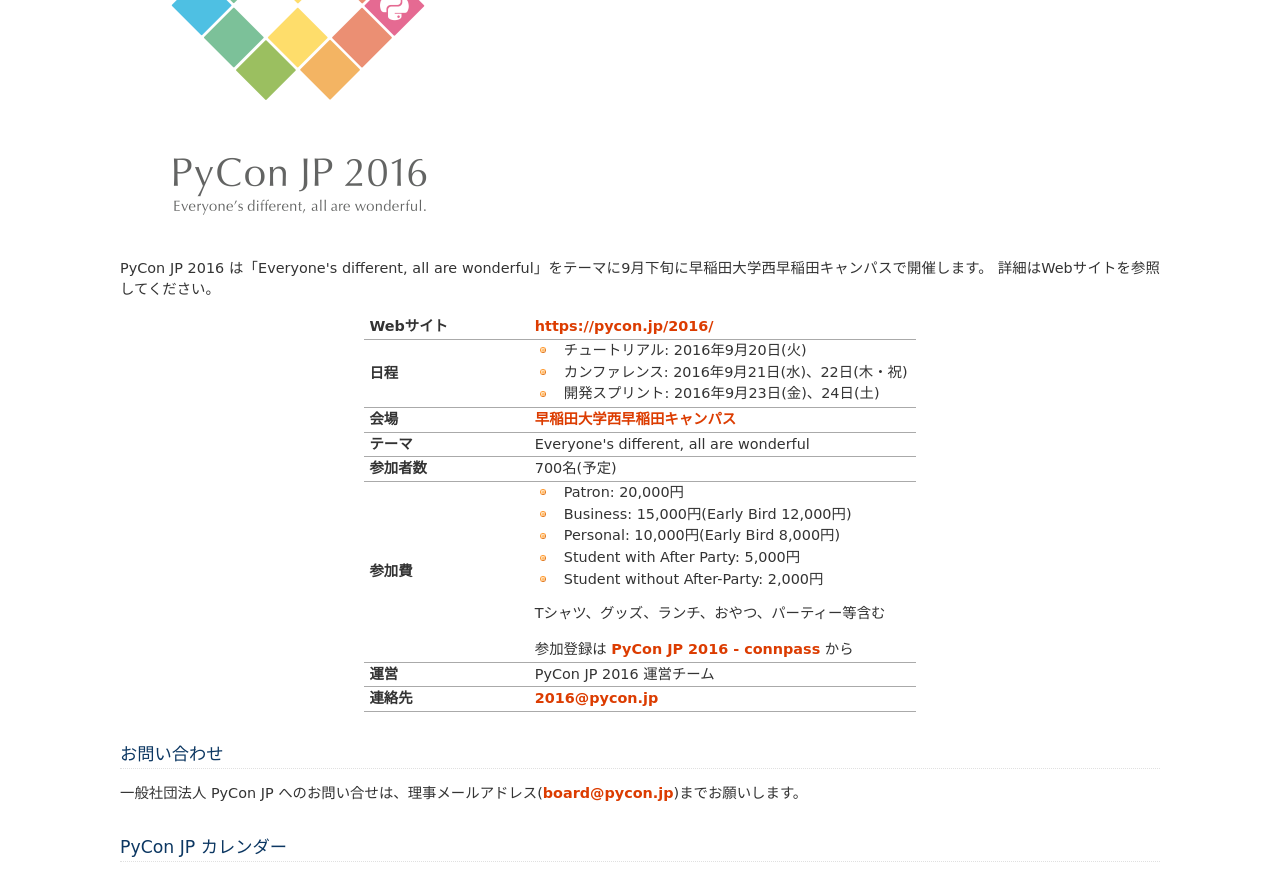
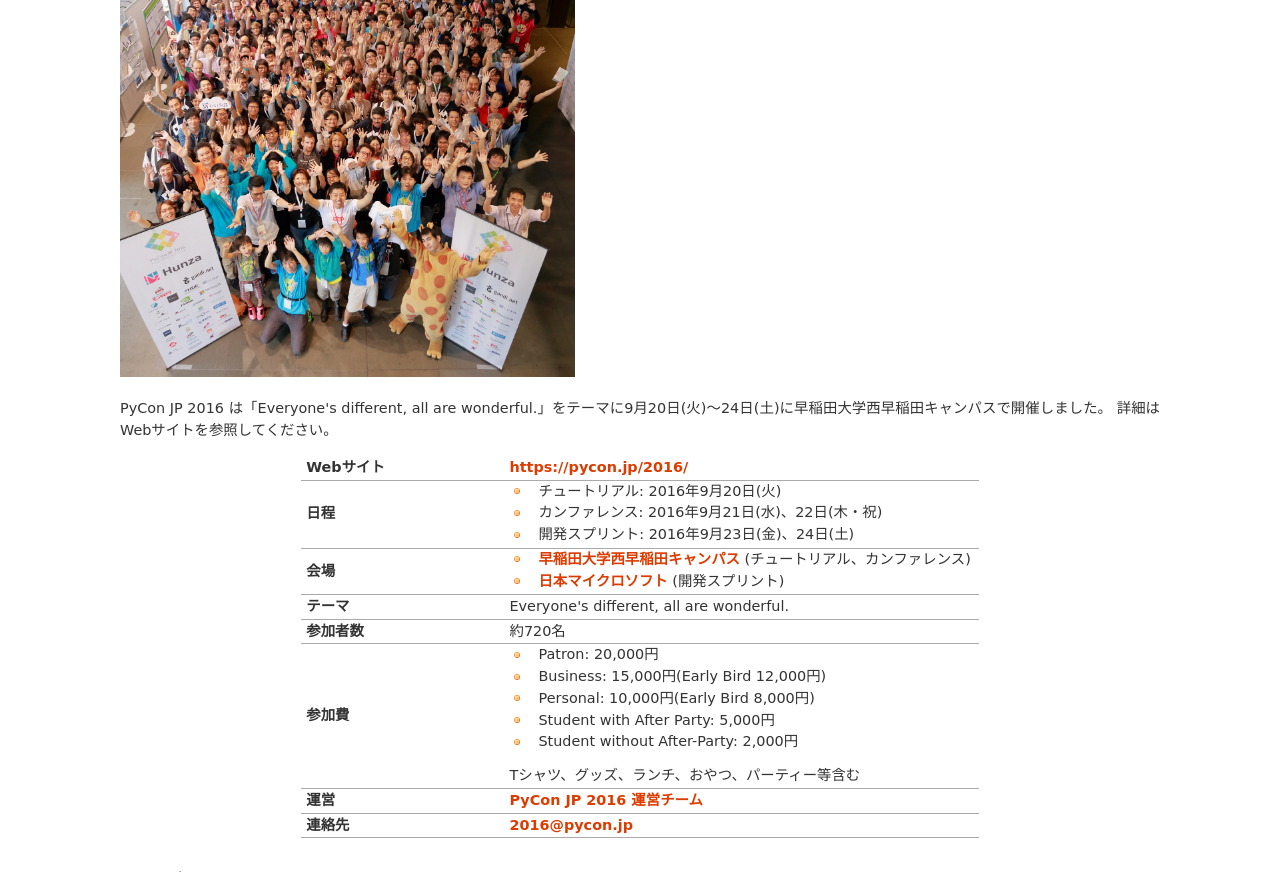
Before and after one commit to pyconjp/www.pycon.jp, a Sphinx documentation site: the page built from source/index.rst, in a window 1280 px wide and 900 px high, scrolled down 689 px, cut to the strip 0-872 px from the top of the window. Built offline with Sphinx 7.4.7, drawn with Linux system fonts in a browser that asks for light colours.

Commit message:
ISSHA-354 PyCon JP 2016 の終了対応

```diff
--- a/source/index.rst
+++ b/source/index.rst
@@ -22,11 +22,11 @@
 PyCon JP 2016
 =============
 
-.. image:: /_static/pyconjp2016-logo.png
-   :width: 358
-   :alt: PyCon JP 2016 / Everyone's different, all are wonderful
+.. image:: /_static/pyconjp2016-group-photo.jpg
+   :width: 455
+   :alt: PyCon JP 2016 group photo
 
-PyCon JP 2016 は「Everyone's different, all are wonderful」をテーマに9月下旬に早稲田大学西早稲田キャンパスで開催します。
+PyCon JP 2016 は「Everyone's different, all are wonderful.」をテーマに9月20日(火)〜24日(土)に早稲田大学西早稲田キャンパスで開催しました。
 詳細はWebサイトを参照してください。
 
 .. list-table::
@@ -40,11 +40,12 @@
        - カンファレンス: 2016年9月21日(水)、22日(木・祝)
        - 開発スプリント: 2016年9月23日(金)、24日(土)
    * - 会場
-     - `早稲田大学西早稲田キャンパス <https://www.waseda.jp/top/access/nishiwaseda-campus>`_
+     - - `早稲田大学西早稲田キャンパス <https://www.waseda.jp/top/access/nishiwaseda-campus>`_ (チュートリアル、カンファレンス)
+       - `日本マイクロソフト <https://www.microsoft.com/>`_ (開発スプリント)
    * - テーマ
-     - Everyone's different, all are wonderful
+     - Everyone's different, all are wonderful.
    * - 参加者数
-     - 700名(予定)
+     - 約720名
    * - 参加費
      - - Patron: 20,000円
        - Business: 15,000円(Early Bird 12,000円)
@@ -53,10 +54,8 @@
        - Student without After-Party: 2,000円
 
        Tシャツ、グッズ、ランチ、おやつ、パーティー等含む
-
-       参加登録は `PyCon JP 2016 - connpass <http://pyconjp.connpass.com/event/30692/>`_ から
    * - 運営
-     - PyCon JP 2016 運営チーム
+     - `PyCon JP 2016 運営チーム <https://pycon.jp/2016/ja/about/staff-list/>`_
    * - 連絡先
      - 2016@pycon.jp
 
```
Also changed, not shown: source/organizer/index.rst (+21 -0 lines), source/_static/pyconjp2016-group-photo.jpg (added).
